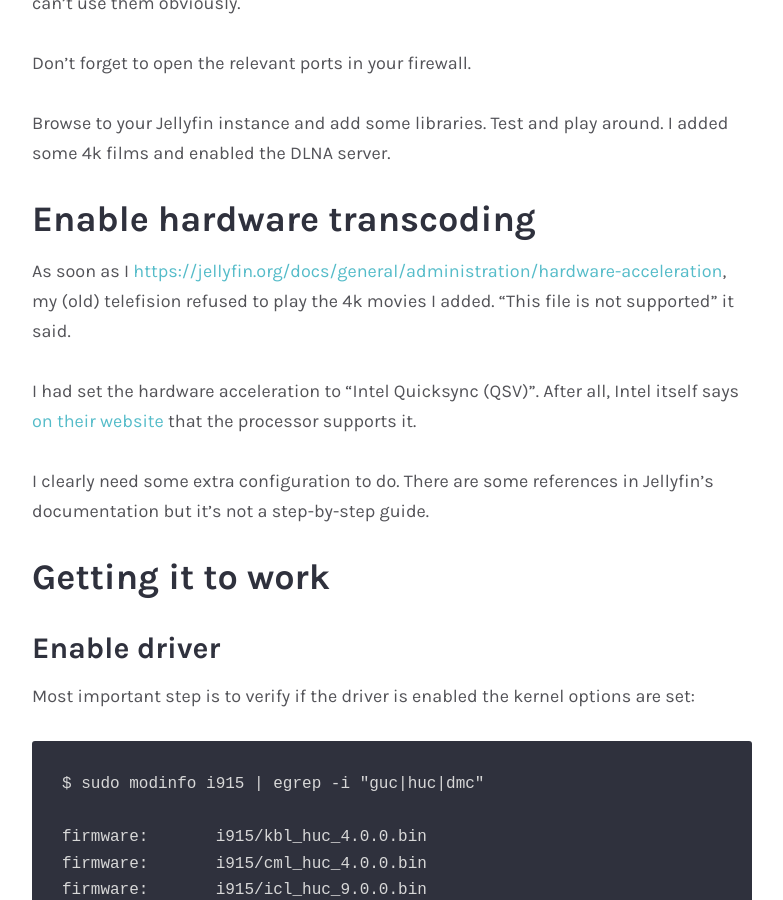
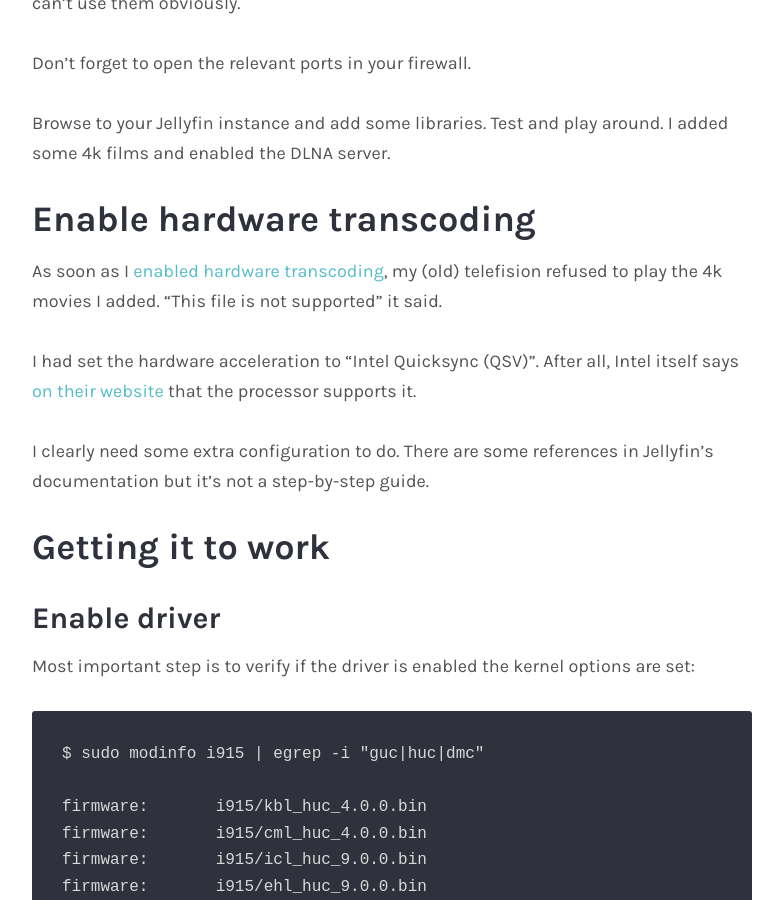
Before and after one commit to bertmelis/bertmelis.github.io, a Jekyll site: the page built from _posts/2022-12-10-1-Jellyfin-hardware-transcoding.md, in a window 1280 px wide and 900 px high, scrolled down 2376 px. Shown: the whole window, without its empty margins (248-1031 px from the left). Built offline with Jekyll 4.4.1, drawn with Linux system fonts in a browser that asks for light colours; some web fonts are replaced; comment, search, counter and statistics services are not loaded.

Commit message:
Fix link

```diff
--- a/_posts/2022-12-10-1-Jellyfin-hardware-transcoding.md
+++ b/_posts/2022-12-10-1-Jellyfin-hardware-transcoding.md
@@ -55,7 +55,7 @@
 
 ## Enable hardware transcoding
 
-As soon as I [https://jellyfin.org/docs/general/administration/hardware-acceleration](enabled hardware transcoding), my (old) telefision refused to play the 4k movies I added. "This file is not supported" it said.
+As soon as I [enabled hardware transcoding](https://jellyfin.org/docs/general/administration/hardware-acceleration), my (old) telefision refused to play the 4k movies I added. "This file is not supported" it said.
 
 I had set the hardware acceleration to "Intel Quicksync (QSV)". After all, Intel itself says [on their website](https://www.intel.com/content/www/us/en/products/sku/128989/intel-celeron-j4105-processor-4m-cache-up-to-2-50-ghz/specifications.html) that the processor supports it.
 
```
